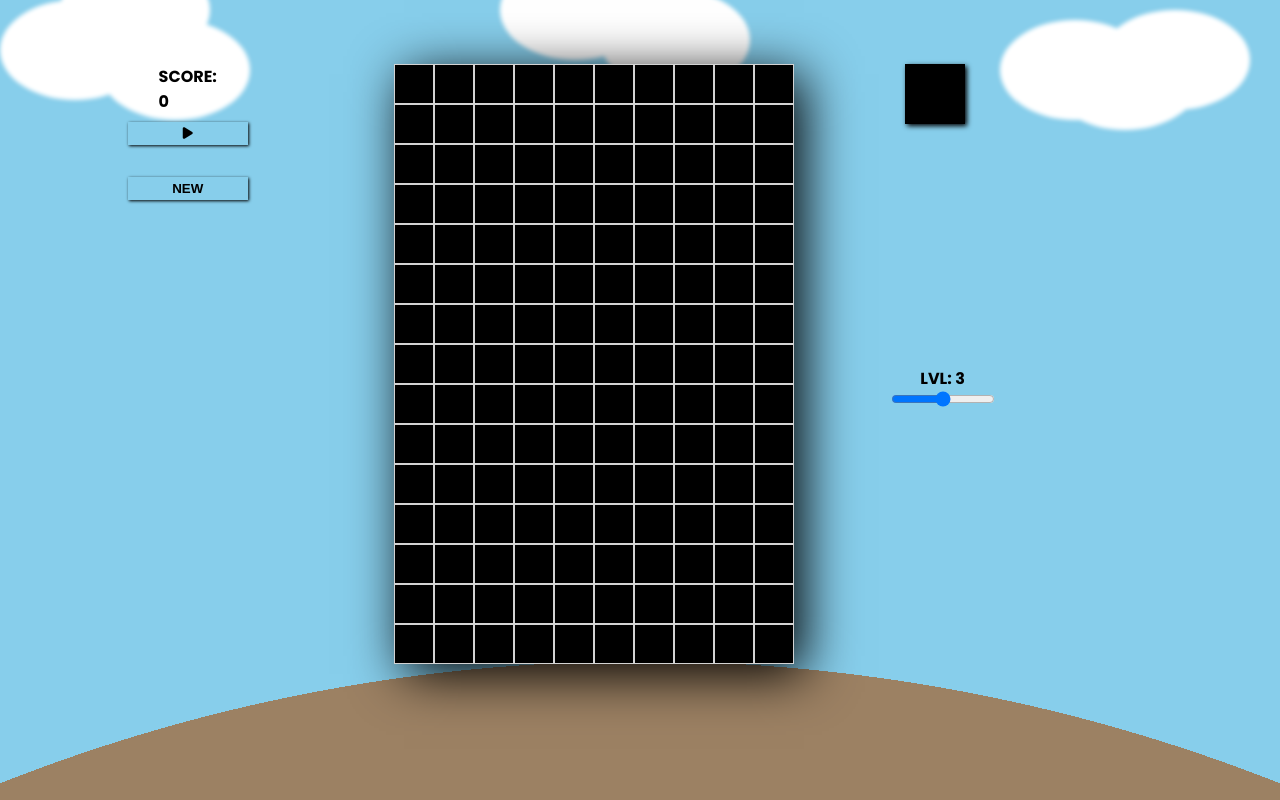
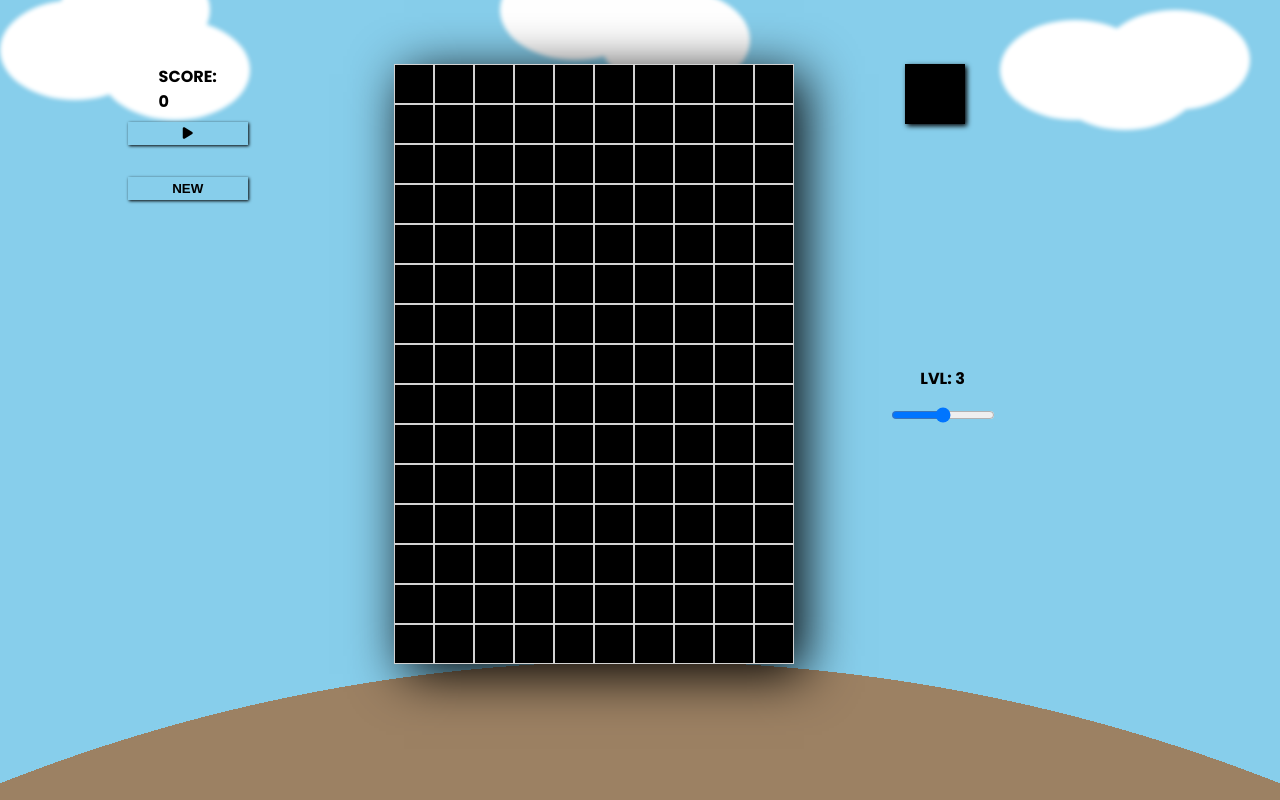
Before and after one commit to Jiu-hong/tetris-game, a plain HTML site: page index.html in a window 1280 px wide. Drawn offline with Linux system fonts and the light colour scheme.

Commit message:
style.css

```diff
--- a/index.html
+++ b/index.html
@@ -4,7 +4,7 @@
     <meta charset="UTF-8" />
     <meta http-equiv="X-UA-Compatible" content="IE=edge" />
     <meta name="viewport" content="width=device-width, initial-scale=1.0" />
-    <title>Document</title>
+    <title>Tetris Game</title>
     <link rel="stylesheet" href="style.css" />
     <link rel="preconnect" href="https://fonts.gstatic.com" />
     <link
--- a/style.css
+++ b/style.css
@@ -211,6 +211,7 @@ button:active {
   margin-top: 0.5em;
   display: flex;
   margin: auto;
+  gap: 1em;
 }
 
 @media (min-width: 553px) {
```
